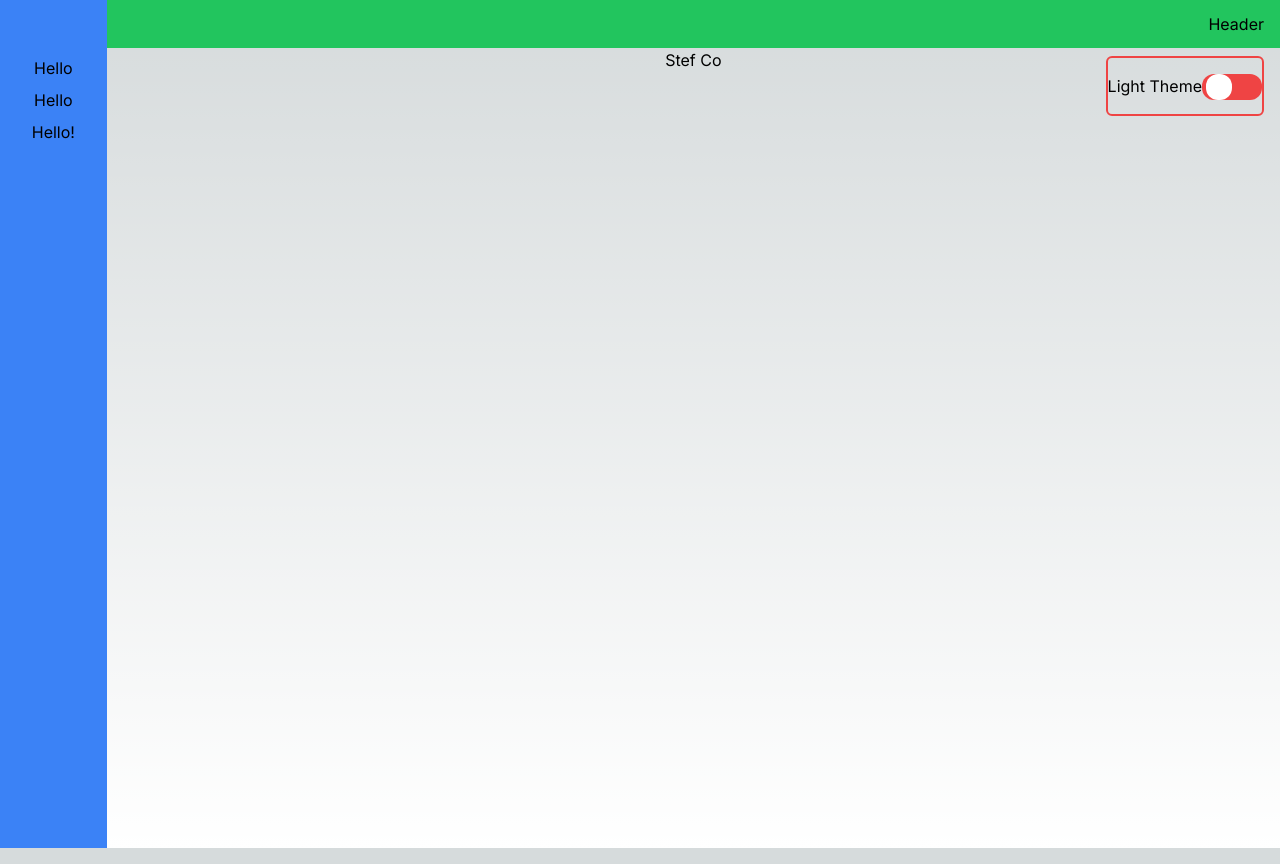
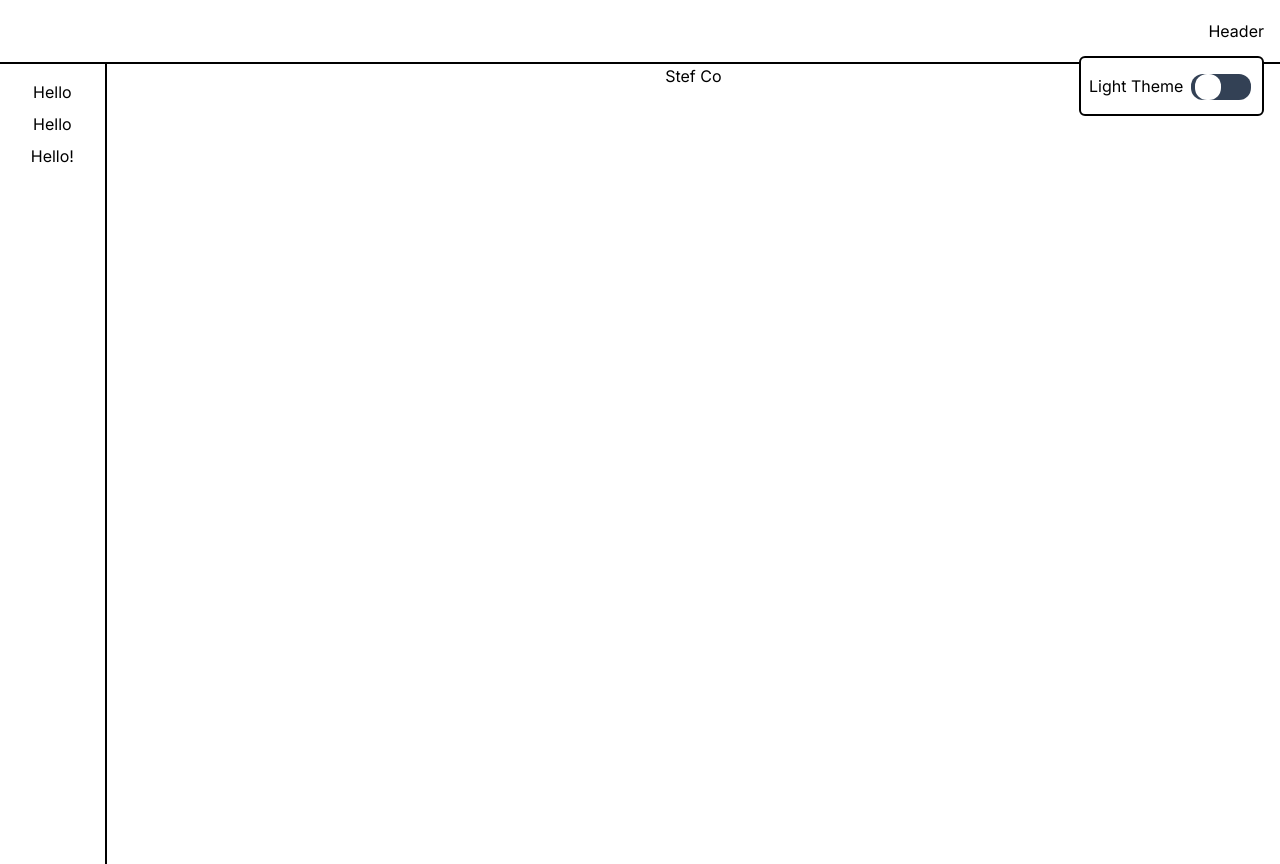
Before and after one commit to stefegg/stef-co, a Next.js app: page / in a window 1280 px wide. Both pictures are taken after a click on the element "Header". Built offline with nearby package versions, Linux system fonts and the light colour scheme.

Commit message:
wire theme to header and sidebar styles, adjust header / sidebar padding & sizing

```diff
--- a/src/app/components/header.tsx
+++ b/src/app/components/header.tsx
@@ -4,17 +4,25 @@ import { useContext, useState } from "react";
 import { HeaderMenu } from "./headerMenu";
 
 export function Header() {
-  const { appTheme, setAppTheme } = useContext(ThemeContext);
+  const { appTheme } = useContext(ThemeContext);
   const [showDrop, setShowDrop] = useState(false);
   return (
-    <span className="h-12 bg-green-500 flex items-center px-4">
+    <span
+      className={`h-16 flex items-center px-4 border-b-2 -ml-[10%]
+    ${
+      appTheme === "Light"
+        ? "bg-white text-black border-black"
+        : "bg-black text-white border-white"
+    }
+    `}
+    >
       <div
         className="ml-auto cursor-pointer"
         onClick={() => setShowDrop(!showDrop)}
       >
         Header
       </div>
-      <div className={`fixed top-14 right-4 ${showDrop ? "flex" : "hidden"}`}>
+      <div className={`fixed top-14 right-4  ${showDrop ? "flex" : "hidden"}`}>
         <HeaderMenu setShowDrop={setShowDrop} />
       </div>
     </span>
--- a/src/app/components/headerMenu.tsx
+++ b/src/app/components/headerMenu.tsx
@@ -13,22 +13,28 @@ export function HeaderMenu(props: HeaderMenuProps) {
 
   return (
     <div
-      className={`border-2 rounded-md py-4 ${
-        appTheme === "Light" ? "border-red-500" : "border-blue-500"
+      className={`flex flex-row  w-[185px] border-2 rounded-md py-4 ${
+        appTheme === "Light"
+          ? "border-black bg-white"
+          : "border-white bg-black text-white"
       }`}
       onMouseLeave={() => setShowDrop(false)}
     >
-      <div>
+      <div className="flex flex-row gap-2 px-2">
         {appTheme} Theme
         <label className="relative inline-block w-[60px] height-[34px]">
           <input
-            className="h-0 w-0 opacity-0 transform peer  checked:bg-blue-500"
+            className="h-0 w-0 opacity-0 transform peer"
             type="checkbox"
             onChange={() =>
               setAppTheme(appTheme === "Light" ? "Dark" : "Light")
             }
           />
-          <span className="block before:block before:rounded-xl h-[26px] bg-red-500 absolute before:absolute cursor-pointer top-0 left-0 right-0 bottom-0 transition duration-500 before:h-[26px] before:w-[26px] before:left-[4px] before:duration-500 before:bg-white peer-checked:bg-blue-500 before:peer-checked:translate-x-[26px] rounded-xl" />
+          <span
+            className="block h-[26px] bg-slate-700 absolute cursor-pointer top-0 left-0 right-0 bottom-0 transition duration-500 rounded-xl
+          before:block before:rounded-xl before:absolute before:h-[26px] before:w-[26px] before:left-[4px] before:duration-500 before:bg-white
+          peer-checked:bg-slate-500 before:peer-checked:translate-x-[26px]"
+          />
         </label>
       </div>
     </div>
--- a/src/app/components/sideBar.tsx
+++ b/src/app/components/sideBar.tsx
@@ -1,6 +1,20 @@
+"use client";
+import { ThemeContext } from "../providers/theme-provider";
+import { useContext } from "react";
+
 export function Sidebar() {
+  const { appTheme } = useContext(ThemeContext);
+
   return (
-    <div className="flex flex-col gap-2 items-center pt-14 w-1/12 bg-blue-500">
+    <div
+      className={`flex flex-col gap-2 items-center pt-20 w-1/12 border-r-2
+      ${
+        appTheme === "Light"
+          ? "bg-white text-black border-black"
+          : "bg-black text-white border-white"
+      }
+      `}
+    >
       <div>Hello</div>
       <div>Hello</div>
       <div>Hello!</div>
--- a/src/app/globals.css
+++ b/src/app/globals.css
@@ -1,30 +1,6 @@
 @tailwind base;
 @tailwind components;
 @tailwind utilities;
-
-:root {
-  --foreground-rgb: 0, 0, 0;
-  --background-start-rgb: 214, 219, 220;
-  --background-end-rgb: 255, 255, 255;
-}
-
-@media (prefers-color-scheme: dark) {
-  :root {
-    --foreground-rgb: 255, 255, 255;
-    --background-start-rgb: 0, 0, 0;
-    --background-end-rgb: 0, 0, 0;
-  }
-}
-
-body {
-  color: rgb(var(--foreground-rgb));
-  background: linear-gradient(
-      to bottom,
-      transparent,
-      rgb(var(--background-end-rgb))
-    )
-    rgb(var(--background-start-rgb));
-}
 
 @layer utilities {
   .text-balance {
--- a/tailwind.config.ts
+++ b/tailwind.config.ts
@@ -7,13 +7,7 @@ const config: Config = {
     "./src/app/**/*.{js,ts,jsx,tsx,mdx}",
   ],
   theme: {
-    extend: {
-      backgroundImage: {
-        "gradient-radial": "radial-gradient(var(--tw-gradient-stops))",
-        "gradient-conic":
-          "conic-gradient(from 180deg at 50% 50%, var(--tw-gradient-stops))",
-      },
-    },
+    extend: {},
   },
   plugins: [],
 };
```
